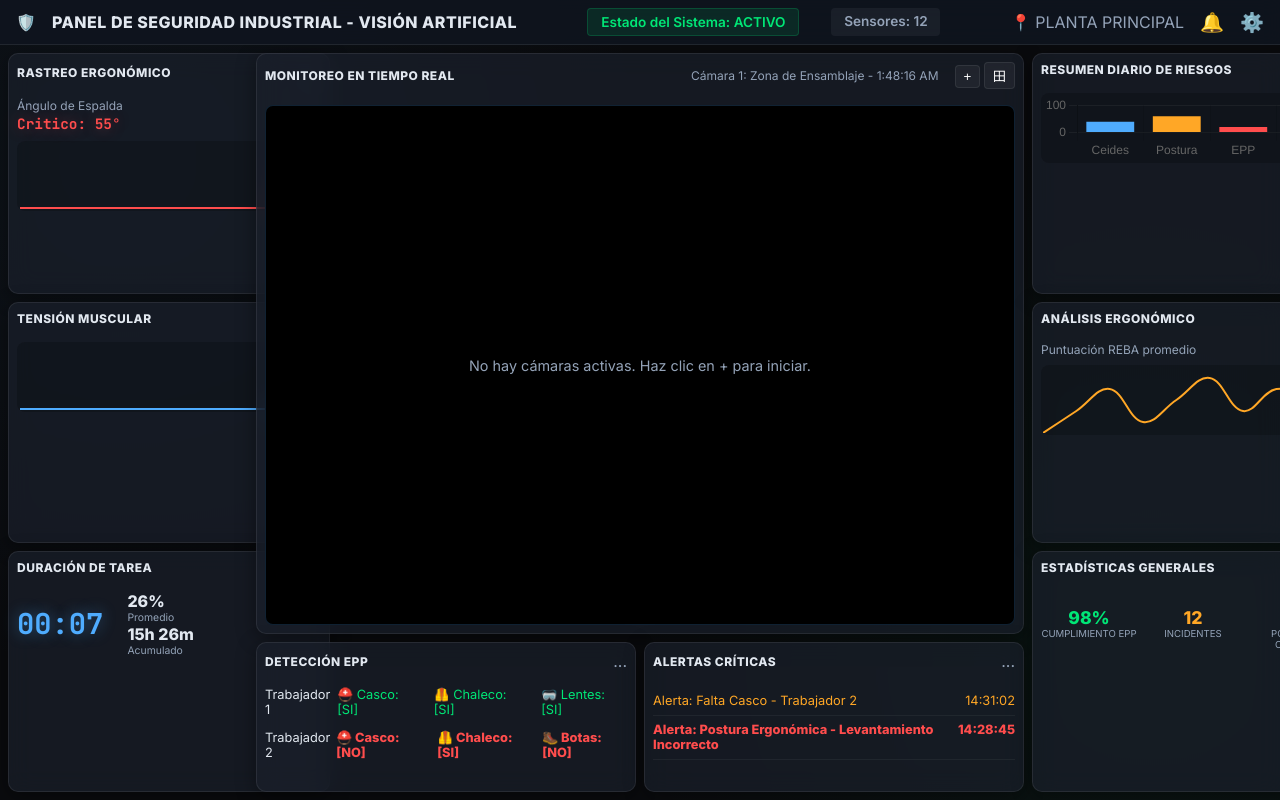
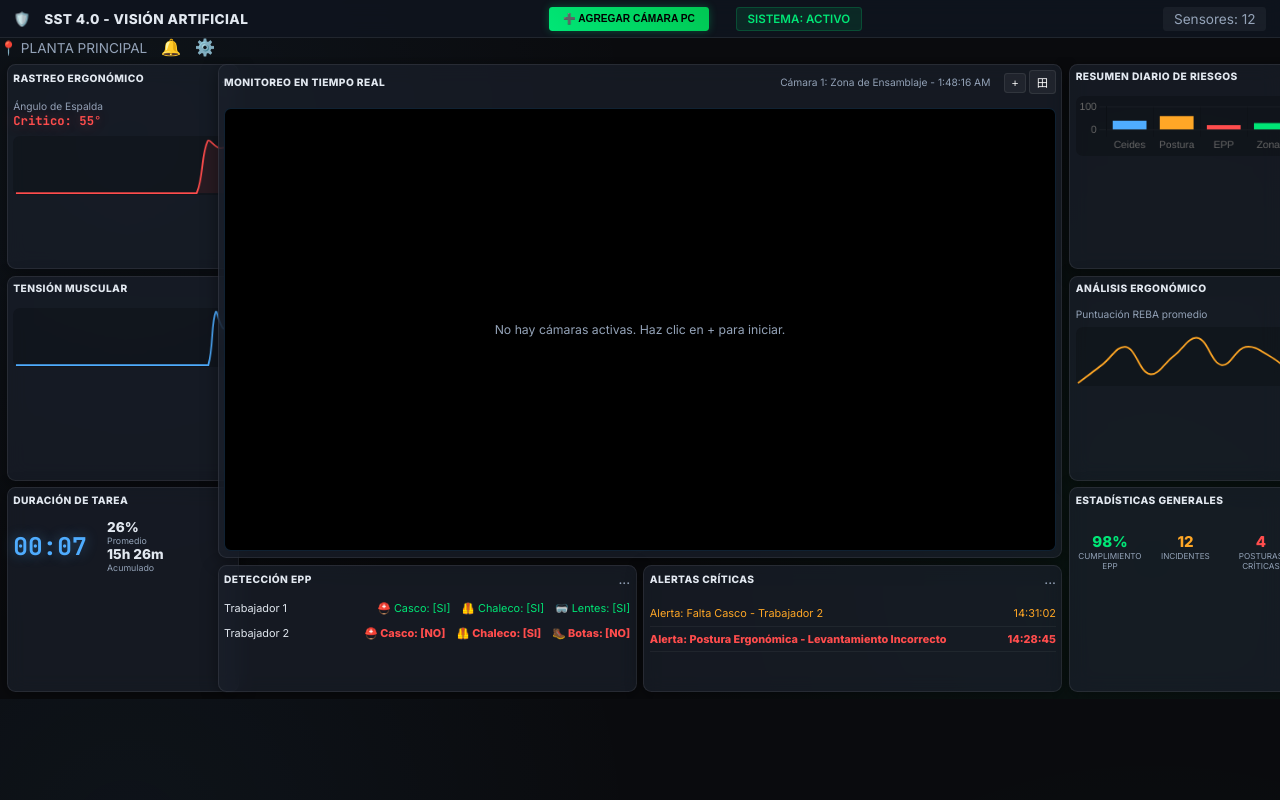
Before and after one commit to sstpacheco-max/herramienta-de-posturas, a plain HTML site: page index.html in a window 1280 px wide. Drawn offline with nearby package versions, Linux system fonts and the light colour scheme; no server answers.

Commit message:
UI: Add prominent Add PC Camera button and force 85% zoom scale

```diff
--- a/app.js
+++ b/app.js
@@ -2,6 +2,7 @@ document.addEventListener('DOMContentLoaded', () => {
     const activeCamerasViewport = document.getElementById('active-cameras-viewport');
     const modalCamera = document.getElementById('modal-camera');
     const btnAddCam = document.getElementById('btn-add-cam');
+    const btnAddCamTop = document.getElementById('btn-add-cam-top');
     const btnCloseModal = document.getElementById('btn-close-modal');
     const cameraForm = document.getElementById('camera-form');
 
@@ -74,8 +75,9 @@ document.addEventListener('DOMContentLoaded', () => {
     });
 
     // --- Funciones de UI ---
-    btnAddCam.onclick = () => modalCamera.style.display = 'flex';
-    btnCloseModal.onclick = () => modalCamera.style.display = 'none';
+    if (btnAddCam) btnAddCam.onclick = () => modalCamera.style.display = 'flex';
+    if (btnAddCamTop) btnAddCamTop.onclick = () => modalCamera.style.display = 'flex';
+    if (btnCloseModal) btnCloseModal.onclick = () => modalCamera.style.display = 'none';
 
     cameraForm.onsubmit = async (e) => {
         e.preventDefault();
--- a/cv_backend/static/app.js
+++ b/cv_backend/static/app.js
@@ -2,6 +2,7 @@ document.addEventListener('DOMContentLoaded', () => {
     const activeCamerasViewport = document.getElementById('active-cameras-viewport');
     const modalCamera = document.getElementById('modal-camera');
     const btnAddCam = document.getElementById('btn-add-cam');
+    const btnAddCamTop = document.getElementById('btn-add-cam-top');
     const btnCloseModal = document.getElementById('btn-close-modal');
     const cameraForm = document.getElementById('camera-form');
 
@@ -74,8 +75,9 @@ document.addEventListener('DOMContentLoaded', () => {
     });
 
     // --- Funciones de UI ---
-    btnAddCam.onclick = () => modalCamera.style.display = 'flex';
-    btnCloseModal.onclick = () => modalCamera.style.display = 'none';
+    if (btnAddCam) btnAddCam.onclick = () => modalCamera.style.display = 'flex';
+    if (btnAddCamTop) btnAddCamTop.onclick = () => modalCamera.style.display = 'flex';
+    if (btnCloseModal) btnCloseModal.onclick = () => modalCamera.style.display = 'none';
 
     cameraForm.onsubmit = async (e) => {
         e.preventDefault();
--- a/cv_backend/static/style.css
+++ b/cv_backend/static/style.css
@@ -23,7 +23,8 @@ body {
     color: var(--text-primary);
     font-family: 'Inter', sans-serif;
     min-height: 100vh;
-    overflow-y: auto; /* Permite scroll si la pantalla es muy pequeña */
+    overflow-y: auto;
+    zoom: 0.85; /* Forzar escala menor para que quepa todo */
     background-image:
         radial-gradient(circle at 10% 20%, rgba(79, 172, 254, 0.05) 0%, transparent 40%),
         radial-gradient(circle at 90% 80%, rgba(0, 230, 118, 0.05) 0%, transparent 40%);
@@ -127,12 +128,12 @@ body {
     backdrop-filter: blur(12px);
     border: 1px solid var(--glass-border);
     border-radius: 10px;
-    padding: 0.5rem; /* Even smaller */
+    padding: 0.4rem; /* Even smaller */
     display: flex;
     flex-direction: column;
     box-shadow: 0 4px 20px rgba(0, 0, 0, 0.4);
     min-height: 0;
-    height: 100%; /* Fill the grid cell */
+    height: 100%;
 }
 
 .card-header {
@@ -348,15 +349,22 @@ body {
     padding: 2rem;
 }
 
-.btn-glow {
-    background: linear-gradient(45deg, var(--accent-blue), #0077ff);
-    color: white;
+.btn-glow-small {
+    background: linear-gradient(45deg, var(--accent-green), #00c853);
+    color: #000;
     border: none;
-    padding: 0.8rem 1.5rem;
-    border-radius: 6px;
-    font-weight: 700;
+    padding: 0.4rem 1rem;
+    border-radius: 4px;
+    font-weight: 800;
+    font-size: 0.75rem;
     cursor: pointer;
-    box-shadow: var(--glow-blue);
+    box-shadow: 0 0 10px rgba(0, 230, 118, 0.3);
+    transition: all 0.2s;
+}
+
+.btn-glow-small:hover {
+    transform: scale(1.05);
+    box-shadow: 0 0 20px rgba(0, 230, 118, 0.5);
 }
 
 /* --- Animations --- */
--- a/index.html
+++ b/index.html
@@ -5,18 +5,20 @@
     <meta name="viewport" content="width=device-width, initial-scale=1.0">
     <title>SST 4.0 - Panel de Seguridad Industrial</title>
     <link href="https://fonts.googleapis.com/css2?family=Inter:wght@300;400;600;800&family=JetBrains+Mono:wght@400;700&display=swap" rel="stylesheet">
-    <link rel="stylesheet" href="style.css">
+    <link rel="stylesheet" href="style.css?v=1.2">
 </head>
 <body class="dashboard-active">
     <div class="top-bar">
         <div class="brand">
             <span class="logo">🛡️</span>
-            <h1>PANEL DE SEGURIDAD INDUSTRIAL - VISIÓN ARTIFICIAL</h1>
+            <h1>SST 4.0 - VISIÓN ARTIFICIAL</h1>
         </div>
         <div class="system-meta">
+            <button id="btn-add-cam-top" class="btn-glow-small">➕ AGREGAR CÁMARA PC</button>
             <div class="status-indicator active">
-                Estado del Sistema: <span id="system-status-text">ACTIVO</span>
+                SISTEMA: <span id="system-status-text">ACTIVO</span>
             </div>
+        </div>
             <div class="sensor-count">
                 Sensores: <span id="sensor-count-val">12</span>
             </div>
@@ -212,6 +214,6 @@
     </div>
 
     <script src="https://cdn.jsdelivr.net/npm/chart.js"></script>
-    <script src="app.js"></script>
+    <script src="app.js?v=1.2"></script>
 </body>
 </html>
--- a/style.css
+++ b/style.css
@@ -23,7 +23,8 @@ body {
     color: var(--text-primary);
     font-family: 'Inter', sans-serif;
     min-height: 100vh;
-    overflow-y: auto; /* Permite scroll si la pantalla es muy pequeña */
+    overflow-y: auto;
+    zoom: 0.85; /* Forzar escala menor para que quepa todo */
     background-image:
         radial-gradient(circle at 10% 20%, rgba(79, 172, 254, 0.05) 0%, transparent 40%),
         radial-gradient(circle at 90% 80%, rgba(0, 230, 118, 0.05) 0%, transparent 40%);
@@ -127,12 +128,12 @@ body {
     backdrop-filter: blur(12px);
     border: 1px solid var(--glass-border);
     border-radius: 10px;
-    padding: 0.5rem; /* Even smaller */
+    padding: 0.4rem; /* Even smaller */
     display: flex;
     flex-direction: column;
     box-shadow: 0 4px 20px rgba(0, 0, 0, 0.4);
     min-height: 0;
-    height: 100%; /* Fill the grid cell */
+    height: 100%;
 }
 
 .card-header {
@@ -348,15 +349,22 @@ body {
     padding: 2rem;
 }
 
-.btn-glow {
-    background: linear-gradient(45deg, var(--accent-blue), #0077ff);
-    color: white;
+.btn-glow-small {
+    background: linear-gradient(45deg, var(--accent-green), #00c853);
+    color: #000;
     border: none;
-    padding: 0.8rem 1.5rem;
-    border-radius: 6px;
-    font-weight: 700;
+    padding: 0.4rem 1rem;
+    border-radius: 4px;
+    font-weight: 800;
+    font-size: 0.75rem;
     cursor: pointer;
-    box-shadow: var(--glow-blue);
+    box-shadow: 0 0 10px rgba(0, 230, 118, 0.3);
+    transition: all 0.2s;
+}
+
+.btn-glow-small:hover {
+    transform: scale(1.05);
+    box-shadow: 0 0 20px rgba(0, 230, 118, 0.5);
 }
 
 /* --- Animations --- */
```
Also changed, not shown: cv_backend/static/index.html (+6 -4 lines).
